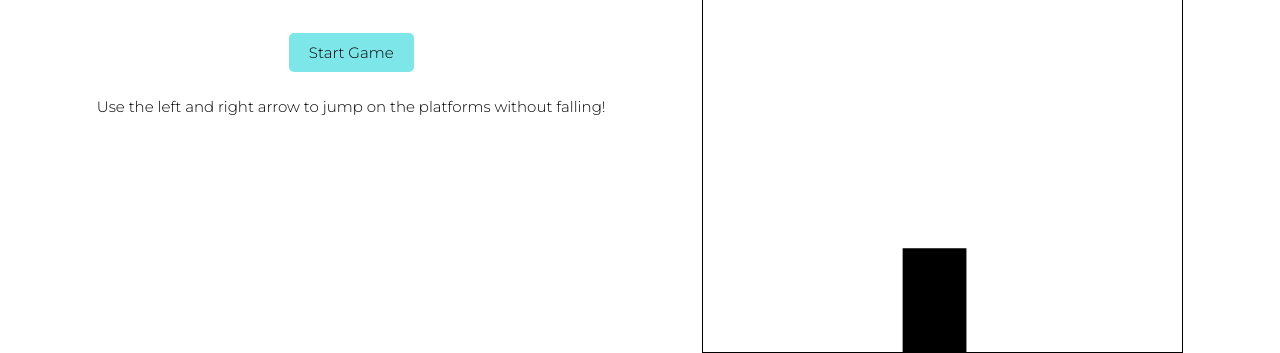
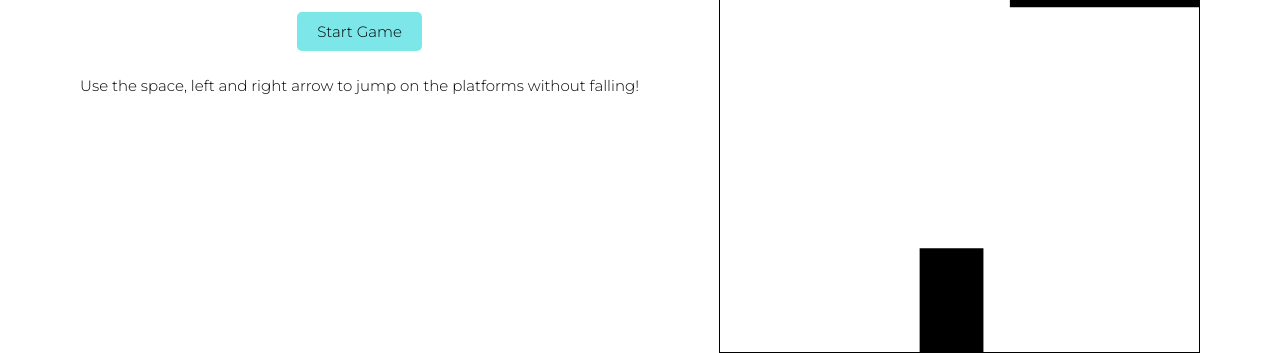
Before and after one commit to mira-osd/lamajump, a plain HTML site: page index.html in a window 1280 px wide. Shown: the part 447-800 px from the top of the page. Drawn offline with Linux system fonts and the light colour scheme.

Commit message:
quatrième commit (en place sur les plateformes)

```diff
--- a/index.html
+++ b/index.html
@@ -12,7 +12,7 @@
 			<img src="images/logo.png" alt="" class="logo-img">
 			<br>
 			<button id="start-button">Start Game</button>
-			<p>Use the left and right arrow to jump on the platforms without falling!</p>
+			<p>Use the space, left and right arrow to jump on the platforms without falling!</p>
 		  </div>
 		<div id="game-board"></div>
 	</section>
--- a/js/main.js
+++ b/js/main.js
@@ -2,6 +2,8 @@ var W = 600;
 var H = 1000;
 var dy = -2;
 var gravity = 2;
+var maxspeed = 30;
+var ground = H;
 
 function startGame() {
     myGameArea.start();
@@ -38,11 +40,10 @@ class Component {
 
         this.vx = 0; // vitesse horizontale
         this.vy = 0; // vitesse verticale
-        this.ground = 870 // veut dire que le sol = 1000 - 130 (height du player)
     }
 
     jump() {
-      this.vy = -25;
+      this.vy = -30;
     }
     forward() {
       this.vx = 5;
@@ -51,6 +52,10 @@ class Component {
       this.vx = -5;
     }
     update() {
+
+      // on limite la vitesse
+      if (this.vy > maxspeed) this.vy = maxspeed;
+
       // on met a jour la position via les vitesses
       this.x += this.vx;
       this.y += this.vy;
@@ -58,6 +63,29 @@ class Component {
       // on empeche d'aller plus bas que le sol
       if (this.y > H - this.height) this.y = H - this.height;
 
+    //
+    // on redéfinit le sol avec l'une des plateformes
+    //
+
+    let closestPlatforms = myGameArea.myPlatforms;
+    // On ne garde que les plateformes qui par projection chevauchent du player en x
+    closestPlatforms = closestPlatforms.filter(platform => player.x + player.width > platform.x && player.x < platform.x + platform.width); // player chevauche la plate-forme en horizontal
+    // On ne garde que les plateformes au dessous (ie: tant que pas entierement traversé)
+    closestPlatforms = closestPlatforms.filter(platform => player.y <= platform.y + platform.height);
+    // On trie par de la plateforme la plus proche a la plus éloignée (du player)
+    closestPlatforms.sort((a, b) => Math.abs(player.y+player.height - a.y) - Math.abs(player.y+player.height - b.y));
+
+    if (closestPlatforms[0] && this.vy > 0 && player.y+player.height <= closestPlatforms[0].y + this.vy) {
+      player.y = closestPlatforms[0].y - player.height;
+    }
+     // on empeche d'aller plus bas que le sol
+     if (player.y + player.height > ground) {
+      console.log('limit')
+      player.y = ground - player.height;
+      this.vy = 0;
+    }
+
+      /* SAUT SUR PLATEFORME RÉALISÉ PAR ANTOINE HIER
       // on empeche d'aller plus bas que l'obstacle sur lequel il est
 
       // tableau des plateformes qui sont en dessous du player
@@ -86,12 +114,8 @@ class Component {
         console.log('oui')
         player.y = bottomAndOverlapPlateforms[0].y - player.height;
       }
+      */
 
-        // if((this.x+this.width >myGameArea.myPlatforms.x) && (this.x+this.width <myGameArea.myPlatforms.x+myGameArea.myPlatforms.W)&& (this.y+this.height<myGameArea.myPlatforms.y)){
-        //   this.ground = myGameArea.myPlatforms.y-this.height;
-        //   } else if ((this.x+this.width < myGameArea.myPlatforms.x)||(this.x+this.width>myGameArea.myPlatforms.x + myGameArea.myPlatforms.W)) {
-        //   this.ground = H-25-this.height;
-        //   }
 
       if (this.x > W) this.x = 0;
       if (this.x < -this.width) this.x = W;
@@ -112,7 +136,7 @@ class Component {
      );
      */
      myGameArea.context.fillRect(this.x, this.y, this.width, this.height);
-       // this.y += -dy; ----> permet de faire défiler le jeu vers le bas
+      //this.y += -dy; //----> permet de faire défiler le jeu vers le bas
   }
 };
 
@@ -183,11 +207,11 @@ function updateGameArea() {
 
 
     //
-    // Obstacle toutes les 100frames
+    // Obstacle toutes les 300frames
     //
 
-    if (myGameArea.frames % 300 === 0) {
-      console.log("frame x100");
+    if (myGameArea.frames % 120 === 0) {
+      console.log("frame x300");
 
       var minWidth = 150;
       var maxWidth = 250;
@@ -215,7 +239,7 @@ function updateGameArea() {
     //
 
     myGameArea.myPlatforms.forEach(function(platform, index){
-      platform.y += 1;
+      platform.y += 3;
       platform.draw();
 
       // si la plateforme sort (du bas), on l'enlève du tableau des plateformes
@@ -228,8 +252,7 @@ function updateGameArea() {
     myGameArea.reqAnimation = window.requestAnimationFrame(updateGameArea);
     //myGameArea.myObstacles = [];
 
-
-    player.update(); // on recalcule les positions de notre mario
+    player.update(); // on recalcule les positions de notre player
     player.draw();
 }
 
--- a/style.css
+++ b/style.css
@@ -16,7 +16,7 @@ body {
 
 }
 .logo-img {
-  width: 150px;
+  width: 120px;
   display: block;
   margin-left: auto;
   margin-right: auto;
```
